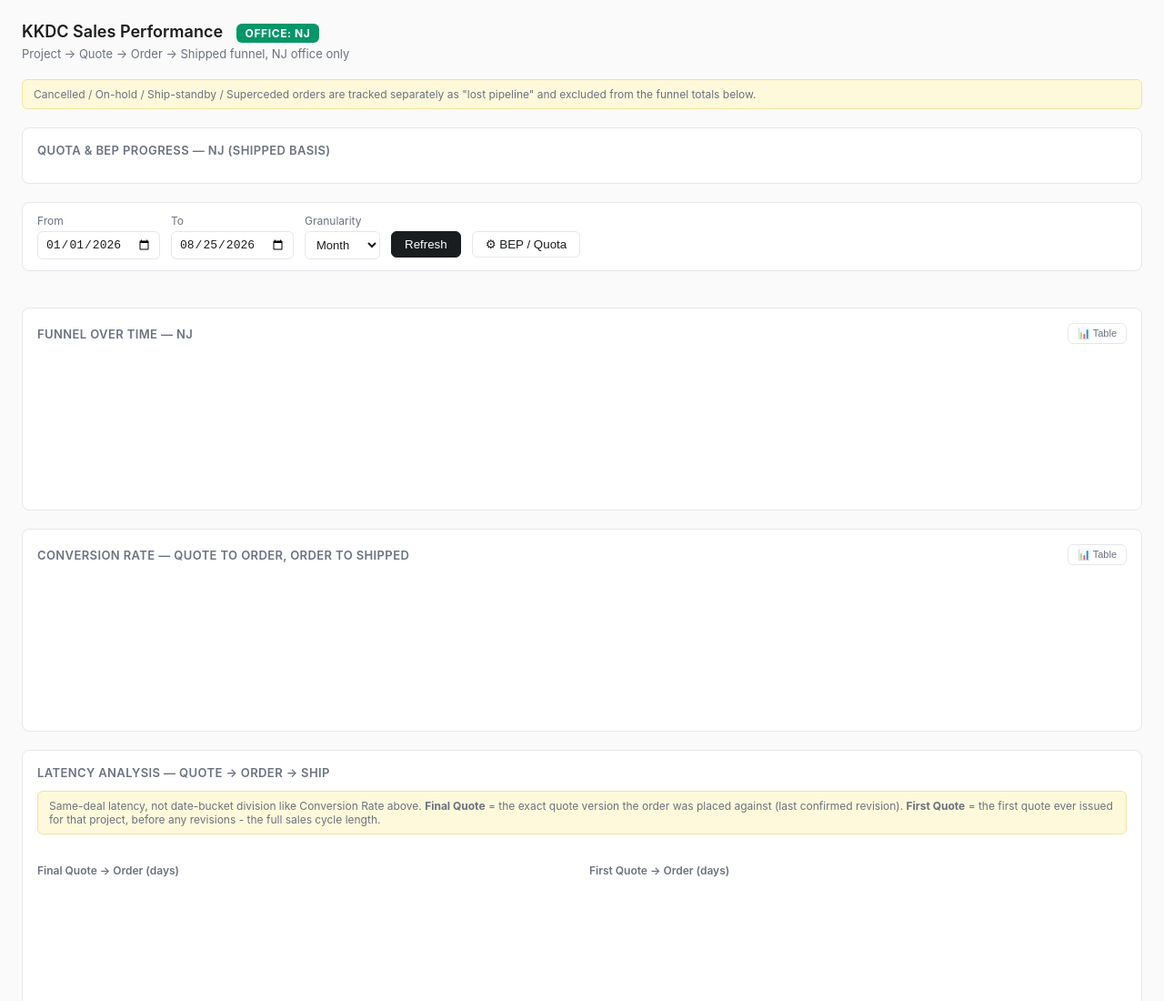
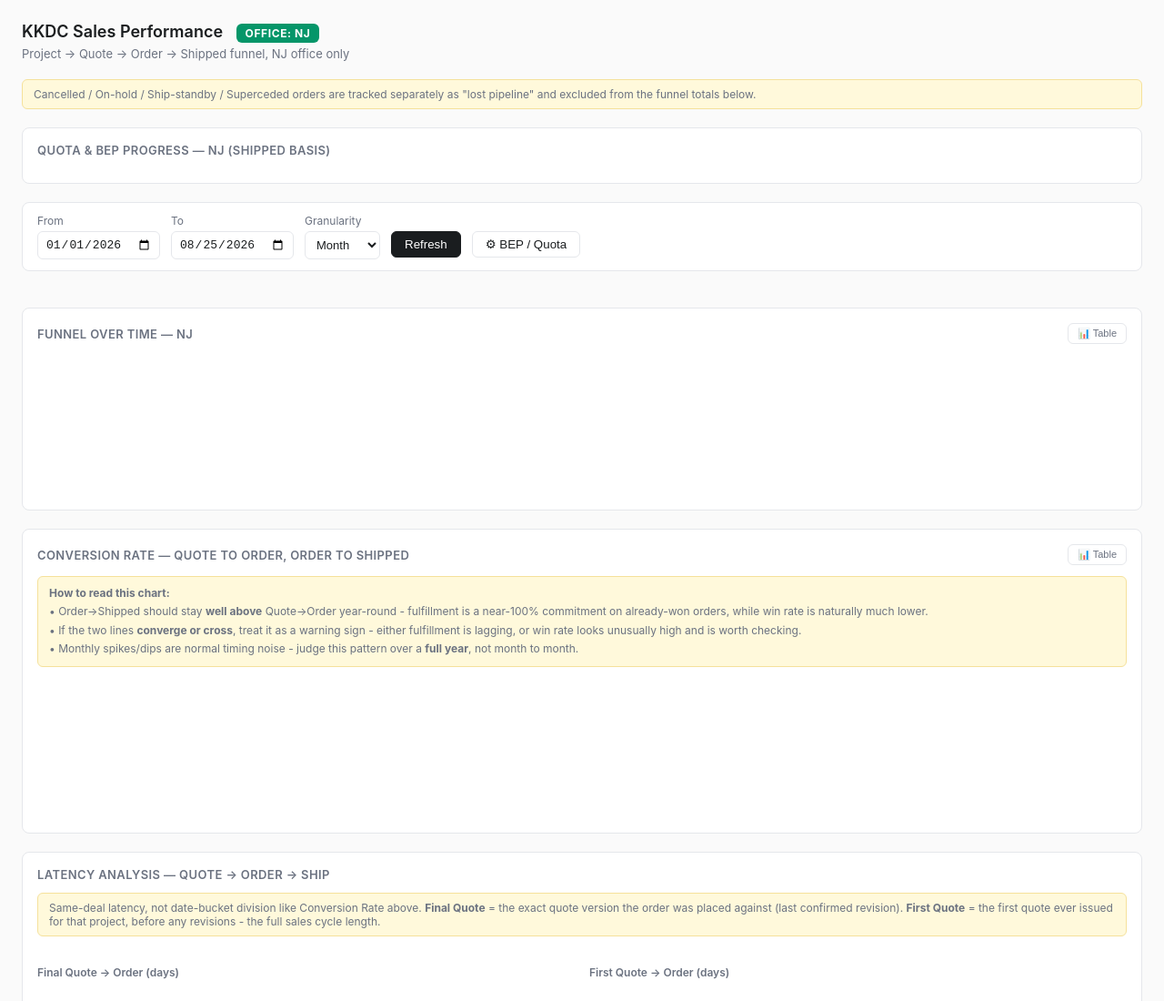
Before and after one commit to Bosunlee-auto/kkdc-sales-dashboard, a website: page public/nj-sales.html in a window 1280 px wide. Shown: the top 1100 px of the page at 91% size. Drawn offline with nearby package versions, Linux system fonts and the light colour scheme; no server answers.

Commit message:
Update nj-sales.html

```diff
--- a/public/nj-sales.html
+++ b/public/nj-sales.html
@@ -136,6 +136,12 @@
 
 <div class="chart-card">
   <div class="chart-header"><h2>Conversion rate — quote to order, order to shipped</h2><button class="table-toggle" data-target="conversion">📊 Table</button></div>
+  <div class="note" style="margin-bottom:12px; line-height:1.7;">
+    <b>How to read this chart:</b><br>
+    • Order→Shipped should stay <b>well above</b> Quote→Order year-round - fulfillment is a near-100% commitment on already-won orders, while win rate is naturally much lower.<br>
+    • If the two lines <b>converge or cross</b>, treat it as a warning sign - either fulfillment is lagging, or win rate looks unusually high and is worth checking.<br>
+    • Monthly spikes/dips are normal timing noise - judge this pattern over a <b>full year</b>, not month to month.
+  </div>
   <canvas id="conversionChart"></canvas>
   <div id="conversionTable" class="data-table" style="display:none;"></div>
 </div>
```
